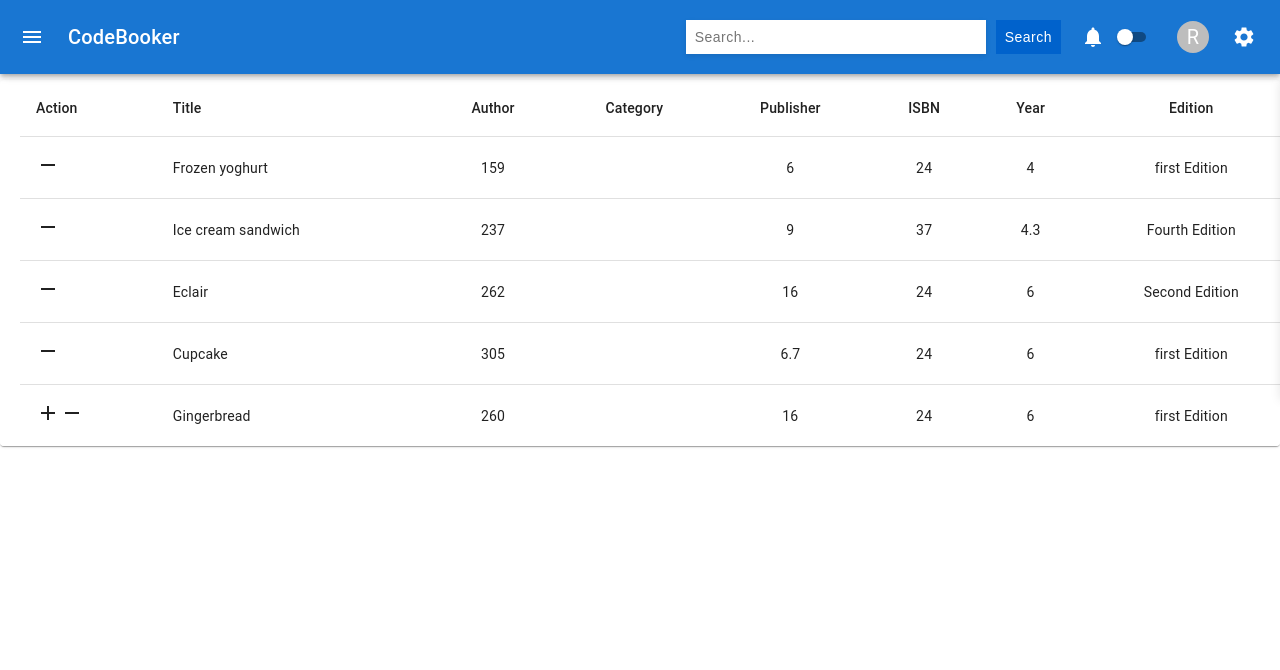
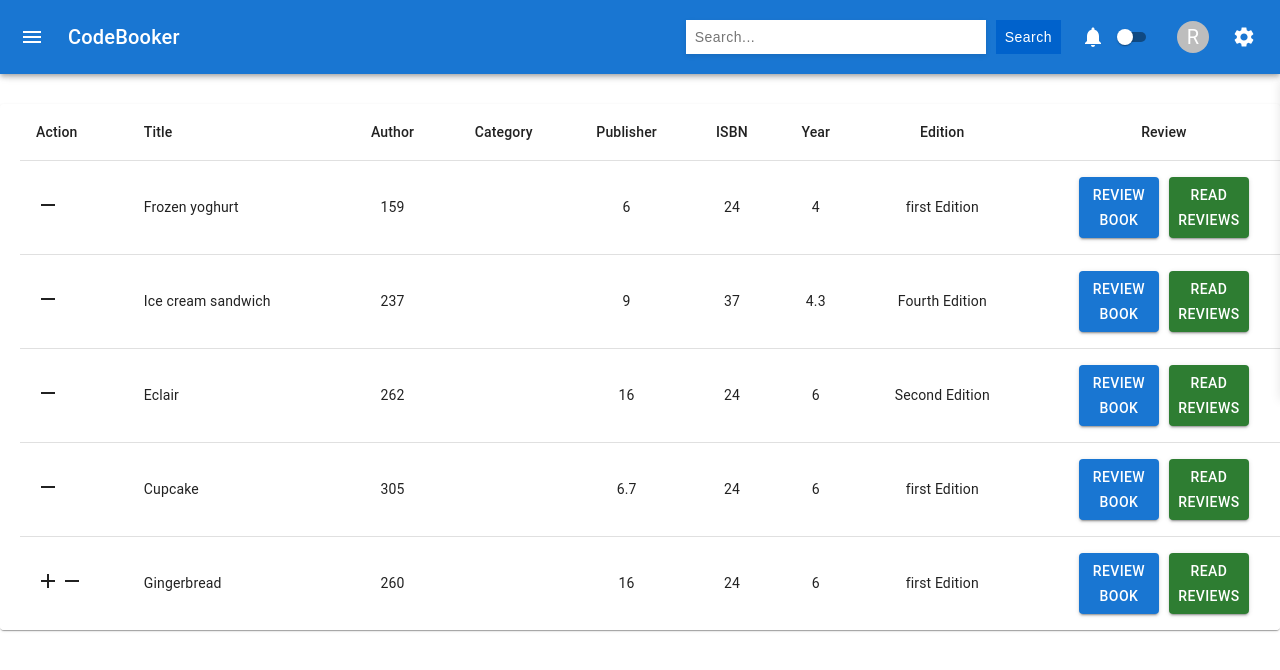
Before and after one commit to gbowne1/codebooker, a React (Create React App) app: page / in a window 1280 px wide. Shown: the top 670 px of the page. Built offline with nearby package versions, Linux system fonts and the light colour scheme.

Commit message:
Implemented book review feature

```diff
--- a/package.json
+++ b/package.json
@@ -18,6 +18,7 @@
     "react-router": "^6.10.0",
     "react-router-dom": "^6.10.0",
     "react-scripts": "5.0.1",
+    "react-simple-star-rating": "^5.1.7",
     "styled-components": "^5.3.9",
     "web-vitals": "^2.1.4"
   },
--- a/src/components/Library/Library.jsx
+++ b/src/components/Library/Library.jsx
@@ -1,45 +1,46 @@
-import React, { useState } from "react";
-import PropTypes from "prop-types";
-import { alpha } from "@mui/material/styles";
-import { useTheme } from "@mui/material/styles";
-import Box from "@mui/material/Box";
-import Collapse from "@mui/material/Collapse";
-import Table from "@mui/material/Table";
-import TableBody from "@mui/material/TableBody";
-import TableCell, { tableCellClasses } from "@mui/material/TableCell";
-import TableContainer from "@mui/material/TableContainer";
-import TableFooter from "@mui/material/TableFooter";
-import TableHead from "@mui/material/TableHead";
-import TableRow from "@mui/material/TableRow";
-import TablePagination from "@mui/material/TablePagination";
-import Paper from "@mui/material/Paper";
-import IconButton from "@mui/material/IconButton";
-import FirstPageIcon from "@mui/icons-material/FirstPage";
-import KeyboardArrowLeft from "@mui/icons-material/KeyboardArrowLeft";
-import KeyboardArrowRight from "@mui/icons-material/KeyboardArrowRight";
-import LastPageIcon from "@mui/icons-material/LastPage";
-import KeyboardArrowDownIcon from "@mui/icons-material/KeyboardArrowDown";
-import KeyboardArrowUpIcon from "@mui/icons-material/KeyboardArrowUp";
-import TableSortLabel from "@mui/material/TableSortLabel";
-import Toolbar from "@mui/material/Toolbar";
-import Typography from "@mui/material/Typography";
-import Checkbox from "@mui/material/Checkbox";
-import Tooltip from "@mui/material/Tooltip";
-import FormControlLabel from "@mui/material/FormControlLabel";
-import Switch from "@mui/material/Switch";
-import DeleteIcon from "@mui/icons-material/Delete";
-import FilterListIcon from "@mui/icons-material/FilterList";
-import { visuallyHidden } from "@mui/utils";
-import AddIcon from "@mui/icons-material/Add";
-import RemoveIcon from "@mui/icons-material/Remove";
+import React, { useState } from 'react';
+import PropTypes from 'prop-types';
+import { alpha } from '@mui/material/styles';
+import { useTheme } from '@mui/material/styles';
+import Box from '@mui/material/Box';
+import Collapse from '@mui/material/Collapse';
+import Table from '@mui/material/Table';
+import TableBody from '@mui/material/TableBody';
+import TableCell, { tableCellClasses } from '@mui/material/TableCell';
+import TableContainer from '@mui/material/TableContainer';
+import TableFooter from '@mui/material/TableFooter';
+import TableHead from '@mui/material/TableHead';
+import TableRow from '@mui/material/TableRow';
+import TablePagination from '@mui/material/TablePagination';
+import Paper from '@mui/material/Paper';
+import IconButton from '@mui/material/IconButton';
+import FirstPageIcon from '@mui/icons-material/FirstPage';
+import KeyboardArrowLeft from '@mui/icons-material/KeyboardArrowLeft';
+import KeyboardArrowRight from '@mui/icons-material/KeyboardArrowRight';
+import LastPageIcon from '@mui/icons-material/LastPage';
+import KeyboardArrowDownIcon from '@mui/icons-material/KeyboardArrowDown';
+import KeyboardArrowUpIcon from '@mui/icons-material/KeyboardArrowUp';
+import TableSortLabel from '@mui/material/TableSortLabel';
+import Toolbar from '@mui/material/Toolbar';
+import Typography from '@mui/material/Typography';
+import Checkbox from '@mui/material/Checkbox';
+import Tooltip from '@mui/material/Tooltip';
+import FormControlLabel from '@mui/material/FormControlLabel';
+import Switch from '@mui/material/Switch';
+import DeleteIcon from '@mui/icons-material/Delete';
+import FilterListIcon from '@mui/icons-material/FilterList';
+import { visuallyHidden } from '@mui/utils';
+import AddIcon from '@mui/icons-material/Add';
+import RemoveIcon from '@mui/icons-material/Remove';
 /* import { TableVirtuoso } from 'react-virtuoso'; */
-import "./Library.css";
-import Classes from "./Library.module.css";
-import rows from "./data.json";
-import { Button, Modal, TextField } from "@mui/material";
-import CloseIcon from "@mui/icons-material/Close";
-import Snackbar, { SnackbarOrigin } from "@mui/material/Snackbar";
-import ISBN from "isbn-validate";
+import './Library.css';
+import Classes from './Library.module.css';
+import rows from './data.json';
+import { Button, Modal, TextField } from '@mui/material';
+import CloseIcon from '@mui/icons-material/Close';
+import Snackbar, { SnackbarOrigin } from '@mui/material/Snackbar';
+import ISBN from 'isbn-validate';
+import { Rating } from 'react-simple-star-rating';
 // function createData(name, calories, fat, carbs, protein) {
 // 	return { name, calories, fat, carbs, protein };
 // }
@@ -56,22 +57,29 @@ import ISBN from "isbn-validate";
 export default function Library() {
 	const [myRows, setMyRows] = useState(rows);
 	const [showSnackBar, handleSnackBar] = useState(false);
-  const [removedItemName, setRemovedItemName] = useState("");
+	const [removedItemName, setRemovedItemName] = useState('');
 
 	//Modal states
 	const [showModal, handleModalBox] = useState(false);
-  const [name, setName] = useState("");
-  const [author, setAuthor] = useState("");
-  const [publisher, setPublisher] = useState("");
-  const [isbn, setIsbn] = useState("");
-  const [year, setYear] = useState("");
-  const [edition, setEdition] = useState("");
+	const [name, setName] = useState('');
+	const [author, setAuthor] = useState('');
+	const [publisher, setPublisher] = useState('');
+	const [isbn, setIsbn] = useState('');
+	const [year, setYear] = useState('');
+	const [edition, setEdition] = useState('');
 	const [error, setError] = useState(false);
 
+	//Book review modal states
+	const [showReviewModal, handleReviewModal] = useState(false);
+	const [isReviewAdded, handleReviewAdded] = useState(false);
+	const [bookName, setBookName] = useState('');
+	const [bookReview, setBookReview] = useState('');
+	const [rating, setRating] = useState(0);
+
 	//This state helps us for two way in input filed
-  const[isAdded,handleIsAdded] = useState(false);
+	const [isAdded, handleIsAdded] = useState(false);
 	const removeBookByName = (row) => {
-    setRemovedItemName("removed " + row.name + " successfully");
+		setRemovedItemName('removed ' + row.name + ' successfully');
 		myRows.splice(myRows.indexOf(row), 1);
 
 		setMyRows([...myRows]);
@@ -80,43 +88,46 @@ export default function Library() {
 	const addItemToTable = (e) => {
 		e.preventDefault();
 
-	console.log(name,author,publisher,isbn,year,edition);
-	let bookObj = {name,author,publisher,isbn,year,edition};
-	myRows.push(bookObj);
-	setMyRows([...myRows]);
+		console.log(name, author, publisher, isbn, year, edition);
+		let bookObj = { name, author, publisher, isbn, year, edition, reviews: [] };
+		setMyRows([...myRows, bookObj]);
 		handleIsAdded(true);
-
 	};
 
 	const closeSnackBar = () => {
 		handleSnackBar(false);
 		handleIsAdded(false);
+		handleReviewAdded(false);
 	};
 	const action = (
 		<React.Fragment>
 			<IconButton
-        size="small"
-        aria-label="close"
-        color="inherit"
+				size='small'
+				aria-label='close'
+				color='inherit'
 				onClick={closeSnackBar}
-        autoHideDuration={4000}
-      >
-        <CloseIcon fontSize="small" />
+				autoHideDuration={4000}>
+				<CloseIcon fontSize='small' />
 			</IconButton>
 		</React.Fragment>
 	);
 
 	const style = {
-    position: "absolute",
-    top: "50%",
-    left: "50%",
-    transform: "translate(-50%, -50%)",
+		position: 'absolute',
+		top: '50%',
+		left: '50%',
+		transform: 'translate(-50%, -50%)',
 		width: 400,
-    bgcolor: "background.paper",
-    border: "2px solid #000",
+		bgcolor: 'background.paper',
+		border: '2px solid #000',
 		boxShadow: 24,
 		p: 4,
+		display: 'flex',
+		flexDirection: 'column',
+		justifyContent: 'space-between',
+		alignItems: 'center',
 	};
+
 	//Check if publishing year is a four digit number
 	const handleYearChange = (event) => {
 		const value = event.target.value;
@@ -141,6 +152,30 @@ export default function Library() {
 		}
 	};
 
+	//adds the review for each book
+	const handleBookReview = () => {
+		const updatedRows = myRows.map((book) => {
+			if (book.name === bookName) {
+				return {
+					...book,
+					reviews: [
+						...book.reviews,
+						{ starRating: rating, textReview: bookReview },
+					],
+				};
+			} else if (book.name !== bookName) {
+				return { ...book };
+			}
+		});
+		setMyRows([...updatedRows]);
+		handleReviewAdded(true);
+		setBookReview('');
+		setRating(0);
+	};
+
+	const onPointerMove = (value, index) => {
+		setRating(value);
+	};
 
 	return (
 		<>
@@ -148,140 +183,203 @@ export default function Library() {
 				action={action}
 				open={showSnackBar}
 				onClose={closeSnackBar}
-        message={ removedItemName}
+				message={removedItemName}
 			/>
-
 			<Snackbar
 				action={action}
 				open={isAdded}
 				onClose={closeSnackBar}
-        message="Item Added Successfully"
+				message='Item Added Successfully'
 			/>
+			<Snackbar
+				action={action}
+				open={isReviewAdded}
+				onClose={closeSnackBar}
+				message='Review Added Successfully'
+			/>
+			//book review modal start//
+			<Modal
+				open={showReviewModal}
+				onClose={() => {
+					handleReviewModal(false);
+				}}>
+				<Box sx={style}>
+					<Typography id='modal-modal-title' variant='h6' component='h2'>
+						Review for {bookName}
+					</Typography>
+
+					<Rating onPointerMove={onPointerMove} initialValue={rating} />
+
+					<TextField
+						id='outlined-multiline-static'
+						multiline
+						rows={4}
+						size='medium'
+						type='string'
+						value={bookReview}
+						inputProps={{ maxLength: 150 }}
+						placeholder='type your review here...'
+						onChange={(e) => {
+							setBookReview(e.target.value);
+						}}
+					/>
+
+					{isReviewAdded ? (
+						<>
+							<Button
+								variant='contained'
+								color='warning'
+								style={{ marginTop: '10px' }}
+								onClick={() => {
+									handleReviewModal(false);
+									handleReviewAdded(false);
+								}}>
+								Close Modal
+							</Button>
+						</>
+					) : (
+						<>
+							<Button
+								type='submit'
+								variant='contained'
+								color='success'
+								style={{ marginTop: '10px' }}
+								onClick={() => {
+									handleBookReview();
+								}}>
+								Add Review
+							</Button>
+						</>
+					)}
+				</Box>
+			</Modal>
+			//book review modal end//
 			<Modal
 				open={showModal}
 				onClose={() => {
 					handleModalBox(false);
-      }}
-    >
+				}}>
 				<Box sx={style}>
-          <Typography id="modal-modal-title" variant="h6" component="h2">
+					<Typography id='modal-modal-title' variant='h6' component='h2'>
 						Add Item to table
 					</Typography>
 					<form
 						onSubmit={(e) => {
 							addItemToTable(e);
+						}}>
+						<TextField
+							label='Enter Book Name'
+							fullWidth
+							style={{ marginTop: '10px' }}
+							onChange={(e) => {
+								setName(e.target.value);
 							}}
-          >
-            <TextField
-              label="Enter Book Name"
-              fullWidth
-              style={{ marginTop: "10px" }}
-              onChange={(e) => {
-                setName(e.target.value)
-              }}
-			        defaultValue=""
+							defaultValue=''
 						/>
 						<TextField
-              label="Enter Author Name"
-			        onChange={(e)=>{setAuthor(e.target.value)}}
+							label='Enter Author Name'
+							onChange={(e) => {
+								setAuthor(e.target.value);
+							}}
 							fullWidth
-              style={{ marginTop: "10px" }}
-
+							style={{ marginTop: '10px' }}
 						/>
 						<TextField
-              label="Enter Category"
-			        onChange={(e)=>{setAuthor(e.target.value)}}
+							label='Enter Category'
+							onChange={(e) => {
+								setAuthor(e.target.value);
+							}}
 							fullWidth
-              style={{ marginTop: "10px" }}
-
+							style={{ marginTop: '10px' }}
 						/>
 						<TextField
-              label="Who is the publisher"
-			        onChange={(e)=>{setPublisher(e.target.value)}}
+							label='Who is the publisher'
+							onChange={(e) => {
+								setPublisher(e.target.value);
+							}}
 							fullWidth
-              style={{ marginTop: "10px" }}
+							style={{ marginTop: '10px' }}
 						/>
 						<TextField
-              label="ISBN"
+							label='ISBN'
 							onChange={handleISBNChange}
 							error={error}
-              helperText={error ? "Please enter a valid ISBN" : ""}
-              fullWidth style={{ marginTop: "10px" }}
-
+							helperText={error ? 'Please enter a valid ISBN' : ''}
+							fullWidth
+							style={{ marginTop: '10px' }}
 						/>
 						<TextField
-              label="Year Published"
+							label='Year Published'
 							onChange={handleYearChange}
 							fullWidth
-              style={{ marginTop: "10px" }}
+							style={{ marginTop: '10px' }}
 							error={error}
-              helperText={error ? "Please enter a valid year" : ""}
+							helperText={error ? 'Please enter a valid year' : ''}
 						/>
 						<TextField
-              label="Edition"
-			        onChange={(e)=>{setEdition(e.target.value)}}
+							label='Edition'
+							onChange={(e) => {
+								setEdition(e.target.value);
+							}}
 							fullWidth
-              style={{ marginTop: "10px" }}
+							style={{ marginTop: '10px' }}
 						/>
-           {
-			isAdded ? <>
+						{isAdded ? (
+							<>
 								<Button
-          variant="contained"
-          color="warning"
-          style={{ marginTop: "10px" }}
-			    onClick = {()=>{handleModalBox(false); }}
-        >
+									variant='contained'
+									color='warning'
+									style={{ marginTop: '10px' }}
+									onClick={() => {
+										handleModalBox(false);
+									}}>
 									Close Modal
-
-        </Button>
-			</>:<>
-			<Button
-              type="submit"
-              variant="contained"
-              color="success"
-              style={{ marginTop: "10px" }}
-
-            >
-              Add Book
-
 								</Button>
 							</>
-		   }
+						) : (
+							<>
+								<Button
+									type='submit'
+									variant='contained'
+									color='success'
+									style={{ marginTop: '10px' }}>
+									Add Book
+								</Button>
+							</>
+						)}
 					</form>
 				</Box>
 			</Modal>
 			<TableContainer style={{ marginTop: 80 }} component={Paper}>
 				<Table
 					sx={{ minWidth: 750 }}
-          size="medium"
-          aria-label="simple table"
-          style={{ marginLeft: 20 }}
-        >
+					size='medium'
+					aria-label='simple table'
+					style={{ marginLeft: 20 }}>
 					<TableHead>
 						<TableRow>
 							<TableCell>Action</TableCell>
 							<TableCell>Title</TableCell>
-              <TableCell align="center">Author</TableCell>
-              <TableCell align="center">Category</TableCell>
-              <TableCell align="center">Publisher</TableCell>
-              <TableCell align="center">ISBN</TableCell>
-              <TableCell align="center">Year</TableCell>
-              <TableCell align="center">Edition</TableCell>
+							<TableCell align='center'>Author</TableCell>
+							<TableCell align='center'>Category</TableCell>
+							<TableCell align='center'>Publisher</TableCell>
+							<TableCell align='center'>ISBN</TableCell>
+							<TableCell align='center'>Year</TableCell>
+							<TableCell align='center'>Edition</TableCell>
+							<TableCell align='center'>Review</TableCell>
 						</TableRow>
 					</TableHead>
 					<TableBody>
 						{myRows.map((row) => (
 							<TableRow
 								key={row.name}
-                sx={{ "&:last-child td, &:last-child th": { border: 0 } }}
-              >
+								sx={{ '&:last-child td, &:last-child th': { border: 0 } }}>
 								<TableCell className={Classes.actions}>
 									{myRows.indexOf(row) === myRows.length - 1 ? (
 										<AddIcon
 											className={Classes.tableactionicon}
 											onClick={() => {
 												handleModalBox(true);
-
 											}}
 										/>
 									) : (
@@ -295,15 +393,35 @@ export default function Library() {
 										}}
 									/>
 								</TableCell>
-                <TableCell component="th" scope="row">
+								<TableCell component='th' scope='row'>
 									{row.name}
 								</TableCell>
-                <TableCell align="center">{row.author}</TableCell>
-                <TableCell align="center">{row.category}</TableCell>
-                <TableCell align="center">{row.publisher}</TableCell>
-                <TableCell align="center">{row.isbn}</TableCell>
-                <TableCell align="center">{row.year}</TableCell>
-                <TableCell align="center">{row.edition}</TableCell>
+								<TableCell align='center'>{row.author}</TableCell>
+								<TableCell align='center'>{row.category}</TableCell>
+								<TableCell align='center'>{row.publisher}</TableCell>
+								<TableCell align='center'>{row.isbn}</TableCell>
+								<TableCell align='center'>{row.year}</TableCell>
+								<TableCell align='center'>{row.edition}</TableCell>
+								<TableCell align='center'>
+									<Button
+										type='submit'
+										variant='contained'
+										color='primary'
+										style={{ width: '80px' }}
+										onClick={() => {
+											setBookName(row.name);
+											handleReviewModal(true);
+										}}>
+										Review Book
+									</Button>
+									<Button
+										type='submit'
+										variant='contained'
+										color='success'
+										style={{ marginLeft: '10px', width: '80px' }}>
+										Read Reviews
+									</Button>
+								</TableCell>
 							</TableRow>
 						))}
 					</TableBody>
--- a/src/components/Library/data.json
+++ b/src/components/Library/data.json
@@ -1,45 +1,47 @@
 [
-    {"name":"Frozen yoghurt",
-    "author":159,
-    "publisher":6.0,
-    "isbn":24,
-    "year":4.0,
-    "edition":"first Edition"
+	{
+		"name": "Frozen yoghurt",
+		"author": 159,
+		"publisher": 6.0,
+		"isbn": 24,
+		"year": 4.0,
+		"edition": "first Edition",
+		"reviews": []
 	},
 	{
-        "name":"Ice cream sandwich",
-    "author":237,
-    "publisher":9.0,
-    "isbn":37,
-    "year":4.3,
-    "edition":"Fourth Edition"
-
+		"name": "Ice cream sandwich",
+		"author": 237,
+		"publisher": 9.0,
+		"isbn": 37,
+		"year": 4.3,
+		"edition": "Fourth Edition",
+		"reviews": []
 	},
 	{
-        "name":"Eclair",
-    "author":262,
-    "publisher":16.0,
-    "isbn":24,
-    "year":6.0,
-    "edition":"Second Edition"
-
+		"name": "Eclair",
+		"author": 262,
+		"publisher": 16.0,
+		"isbn": 24,
+		"year": 6.0,
+		"edition": "Second Edition",
+		"reviews": []
 	},
 	{
-        "name":"Cupcake",
-        "author":305,
-        "publisher":6.7,
-        "isbn":24,
-        "year":6.0,
-    "edition":"first Edition"
-
+		"name": "Cupcake",
+		"author": 305,
+		"publisher": 6.7,
+		"isbn": 24,
+		"year": 6.0,
+		"edition": "first Edition",
+		"reviews": []
 	},
 	{
-        "name":"Gingerbread",
-        "author":260,
-        "publisher":16.0,
-        "isbn":24,
-        "year":6.0,
-    "edition":"first Edition"
-
+		"name": "Gingerbread",
+		"author": 260,
+		"publisher": 16.0,
+		"isbn": 24,
+		"year": 6.0,
+		"edition": "first Edition",
+		"reviews": []
 	}
 ]
```
Lines whose indentation alone changed are shown as unchanged.
